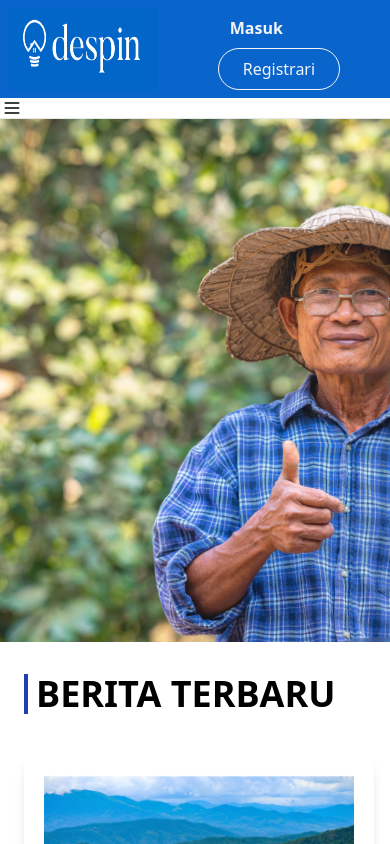
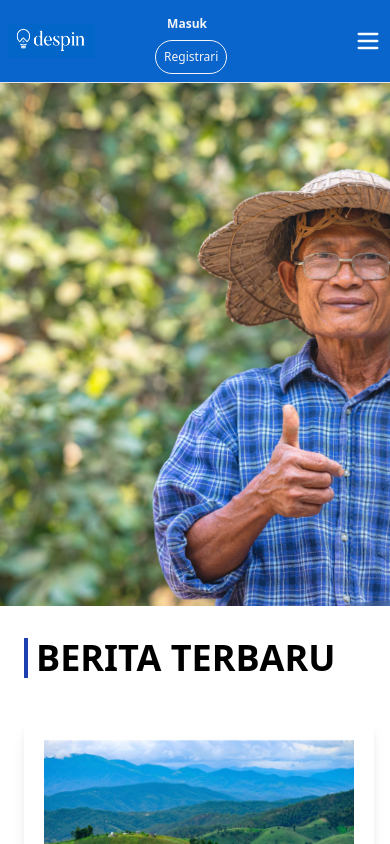
Before and after one commit to onceLearner/singap, a Next.js app: page / in a window 390 px wide. Shown: the top 844 px of the page. Built offline with nearby package versions, Linux system fonts and the light colour scheme.

Commit message:
fix small bugs

```diff
--- a/components/Navigation.js
+++ b/components/Navigation.js
@@ -23,23 +23,30 @@ const Navigation = (props) => {
                 <LoginModal setModalVisible={setModalVisible} />
             }
 
-            <div className="flex    justify-between md:space-x-0 space-x-12 md:p-0 p-2   " style={{ backgroundColor: "#0964CC" }}>
+            <div className="flex    items-center justify-between md:space-x-0 space-x-12 md:p-0 p-2   " style={{ backgroundColor: "#0964CC" }}>
                 <Link href="/" >
 
                     <Image src="/Home.png" width="200" className="cursor-pointer" height="80" priority />
 
                 </Link>
-                <div className="  flex flex-wrap space-x-3 items-center  md:pr-5 p-0   " >
-                    <button onClick={() => setModalVisible(true)} className=" p-2  px-6    font-semibold  text-gray-100 rounded-3xl">
+                <div className="  flex flex-wrap  w-full md:w-auto space-x-3 items-center  md:pr-5 p-0   " >
+                    <button onClick={() => setModalVisible(true)} className=" p-2  px-6  md:text-base text-xs   font-semibold  text-gray-100 rounded-3xl">
                         Masuk
                     </button>
                     <Link href="/layanan/registrasi">
-                        <button className="p-2  px-6  border border-gray-100 text-gray-100 rounded-3xl">
+                        <button className="p-2  md:px-6 md:text-base text-xs  border border-gray-100 text-gray-100 rounded-3xl">
                             Registrari
                           </button>
                     </Link>
 
 
+
+
+                </div>
+                <div className="md:hidden cursor-pointer text-gray-50 hover:text-blue-500" onClick={() => setVisible(true)}>
+                    <svg className="h-8 w-7" xmlns="http://www.w3.org/2000/svg" fill="none" viewBox="0 0 24 24" stroke="currentColor">
+                        <path strokeLinecap="round" strokeLinejoin="round" strokeWidth={2} d="M4 6h16M4 12h16M4 18h16" />
+                    </svg>
 
                 </div>
             </div>
@@ -70,19 +77,14 @@ const Navigation = (props) => {
 
 
                 </ul>
-                <div className="md:hidden cursor-pointer hover:text-red-500" onClick={() => setVisible(true)}>
-                    <svg className="h-5 w-6" xmlns="http://www.w3.org/2000/svg" fill="none" viewBox="0 0 24 24" stroke="currentColor">
-                        <path strokeLinecap="round" strokeLinejoin="round" strokeWidth={2} d="M4 6h16M4 12h16M4 18h16" />
-                    </svg>
 
-                </div>
                 <div className={visble ? `z-10 absolute bg-white right-0 left-0 top-0 h-full` : `hidden`}>
-                    <p className="p-2 text-red-500 text-lg cursor-pointer " onClick={() => setVisible(false)}>x </p>
-                    <div className="flex flex-col justify-center items-center gap-6">
+                    <p className="p-2   absolute top-0 right-3 text-blue-700  border mt-2  text-xl font-bold  cursor-pointer " onClick={() => setVisible(false)}>x </p>
+                    <div className="flex flex-col justify-center items-center  space-y-6  mt-10 ">
                         {tabs.map(tab =>
 
                             <Link key={tab} href={`/${tab.trim().replace(" ", "")}`} >
-                                <button className={` text-gray-600 hover:text-red-500 focus:outline-none transition duration-150 bg-white  text-base font-medium cursor-pointer ${tab == "Sign In" && `text-red-400  py-2 ring-2 ring-red-400 w-20 rounded-full  `}   `} style={{ fontFamily: "Montserrat" }}> {tab}</button>
+                                <button className={` text-gray-600 border-b hover:text-red-500 focus:outline-none transition duration-150 bg-white  text-base font-medium cursor-pointer ${tab == "Sign In" && `text-red-400  py-2 ring-2 ring-red-400 w-20 rounded-full  `}   `} style={{ fontFamily: "Montserrat" }}> {tab}</button>
                             </Link>
 
                         )}
```
